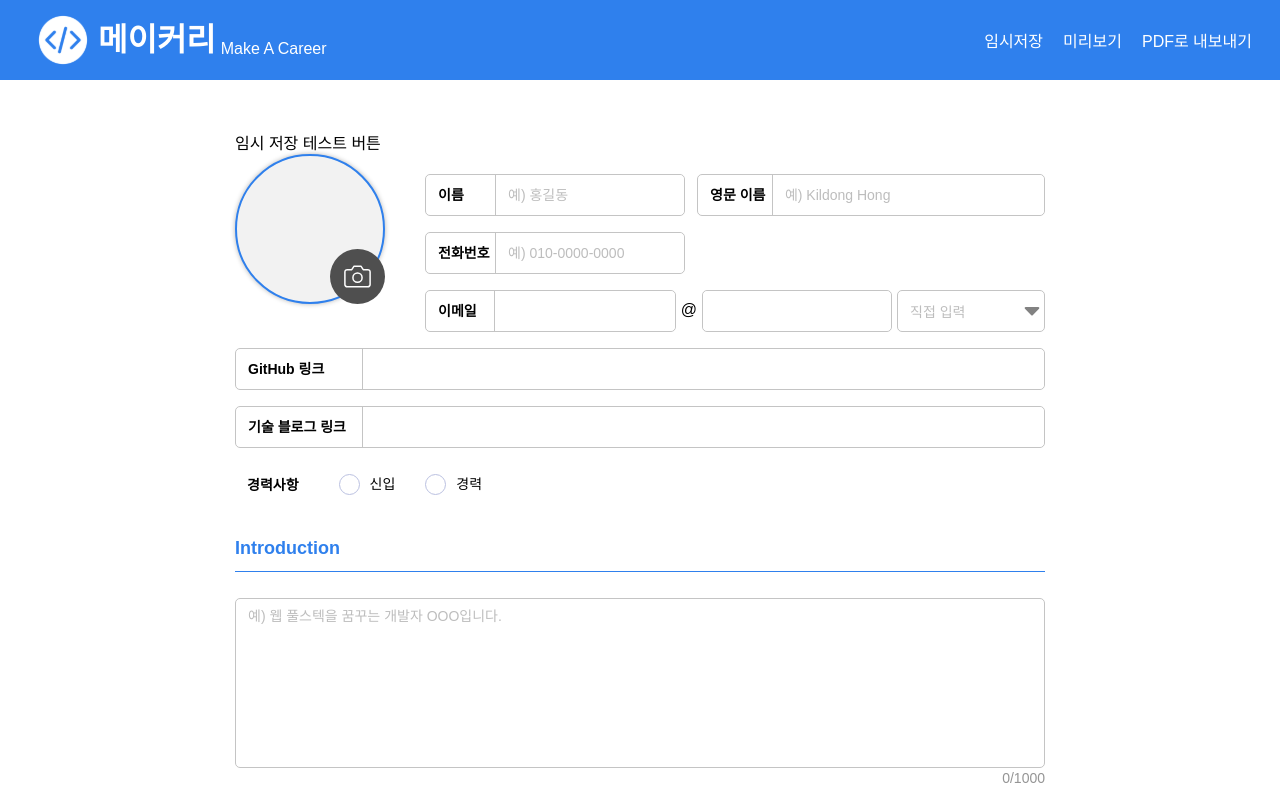
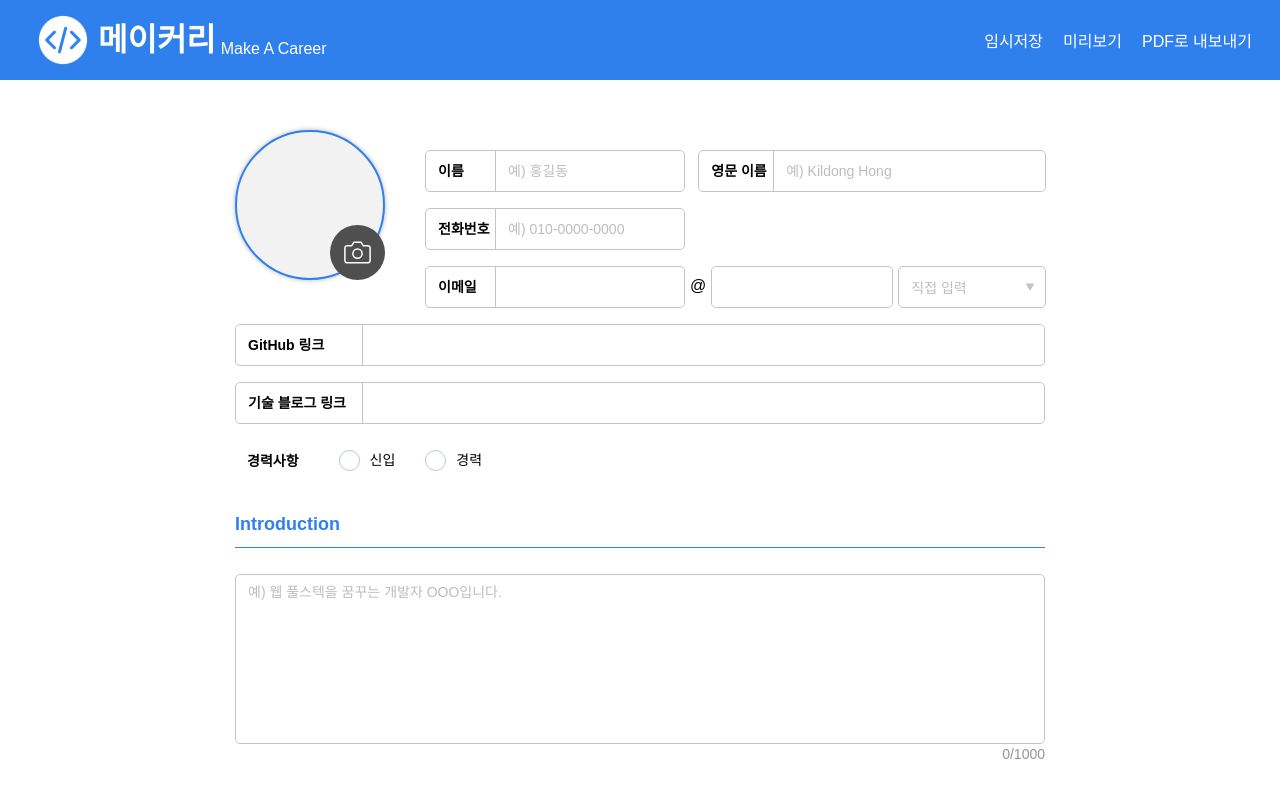
Before and after one commit to weniv/MAKE-RE, a React (Create React App) app: page / in a window 1280 px wide. Shown: the top 800 px of the page. Built offline with nearby package versions, Linux system fonts and the light colour scheme.

Commit message:
Style: 프로필 섹션 레이아웃 수정

```diff
--- a/src/components/Profile/ProfileInput.jsx
+++ b/src/components/Profile/ProfileInput.jsx
@@ -2,19 +2,21 @@ import { useEffect, useRef, useState } from 'react'
 import styles from './ProfileInput.module.css'
 
 function ProfileInput(props) {
+  // ----------------------------------
+  // 프로필 데이터 업데이트
+  function updateHandler() {
+    let copy = { ...props.resumeData }
+    copy['지지'] = '유진'
+    props.setResumeData(copy)
+  }
+
+  // ----------------------------------
   // 이메일 설정 코드
   const [isOpen, setIsOpen] = useState(false)
   const [email, setEmail] = useState('직접 입력')
   const [emailHost, setEmailHost] = useState(null)
   const FrequencyEmails = ['naver.com', 'gmail.com', 'daum.net', '직접 입력']
   const dropBoxRef = useRef()
-
-  // 임시 데이터 업데이트 코드
-  function updateHandler() {
-    let copy = { ...props.resumeData }
-    copy['지지'] = '유진'
-    props.setResumeData(copy)
-  }
 
   // 외부 클릭했을 시
   useEffect(() => {
@@ -37,24 +39,8 @@ function ProfileInput(props) {
     setEmailHost(e.target.value)
   }
 
-  // --------
-  // 데이터 저장 코드
-
-  // 임시 데이터 업데이트 코드
-  function updateHandler() {
-    let copy = { ...props.resumeData }
-    copy['지지'] = '유진'
-    props.setResumeData(copy)
-  }
-  // 프로필 이미지
-  // 프로필 이름, 영문이름, 전화번호, 이메일
-  // 깃허브, 기술블로그 링크, 경력사항
-  // intro
-  // skills
-
   return (
     <section>
-      <button onClick={updateHandler}>임시 저장 테스트 버튼</button>
       <div className={styles.flexBox}>
         <div>
           <label htmlFor="profile-upload" className={styles.profileWrap}>
@@ -107,16 +93,17 @@ function ProfileInput(props) {
               </div>
             )}
             <div ref={dropBoxRef}>
+              {isOpen ? (
+                <>
                   <input
                     type="button"
-                className={styles.emailBtn}
+                    className={`${styles.emailBtn} ${styles.open}`}
                     value={email}
                     onClick={() => {
                       isOpen ? setIsOpen(false) : setIsOpen(true)
                     }}
                   />
 
-              {isOpen && (
                   <ul className={styles.emailList}>
                     {FrequencyEmails.map((item, idx) => (
                       <li key={idx} onClick={() => selectBoxHandler(item)}>
@@ -124,6 +111,16 @@ function ProfileInput(props) {
                       </li>
                     ))}
                   </ul>
+                </>
+              ) : (
+                <input
+                  type="button"
+                  className={`${styles.emailBtn} ${styles.close}`}
+                  value={email}
+                  onClick={() => {
+                    isOpen ? setIsOpen(false) : setIsOpen(true)
+                  }}
+                />
               )}
             </div>
           </div>
--- a/src/components/Profile/ProfileInput.module.css
+++ b/src/components/Profile/ProfileInput.module.css
@@ -15,6 +15,7 @@
   border-radius: 100px;
   border: 2px solid #2f80ed;
   box-shadow: 0px 0px 5px rgba(0, 0, 0, 0.3);
+  overflow: hidden;
 }
 
 .profileBtn {
@@ -67,13 +68,9 @@
   width: 348px;
 }
 
-/* .enInput input {
-  width: 230px;
-}
-
 .mailInput {
   width: 182px;
-} */
+}
 
 .emailWrap {
   display: flex;
@@ -94,9 +91,16 @@
   font-weight: 500;
   font-size: 14px;
   color: var(--placeholder-color);
-  background-image: url('../../../public/images/polygon-down.svg');
   background-repeat: no-repeat;
   background-position: 126px center;
+}
+
+.close {
+  background-image: url('../../../public/images/polygon-down-icon.svg');
+}
+
+.open {
+  background-image: url('../../../public/images/polygon-up-icon.svg');
 }
 
 .emailBtn:focus {
```
Lines whose indentation alone changed are shown as unchanged.
